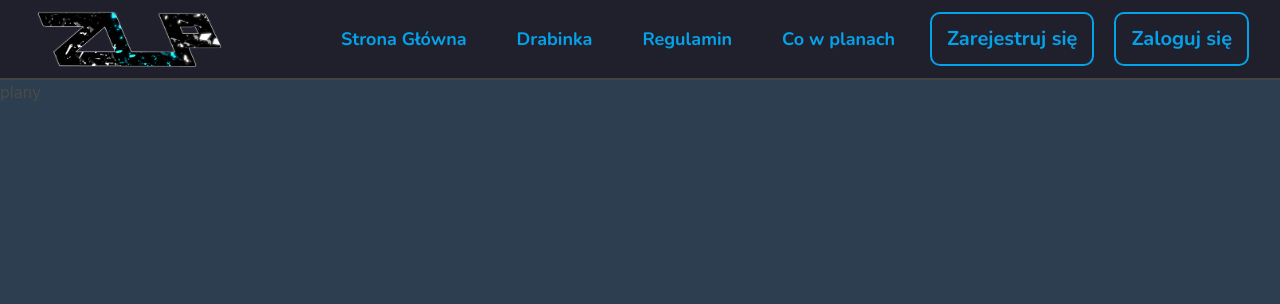
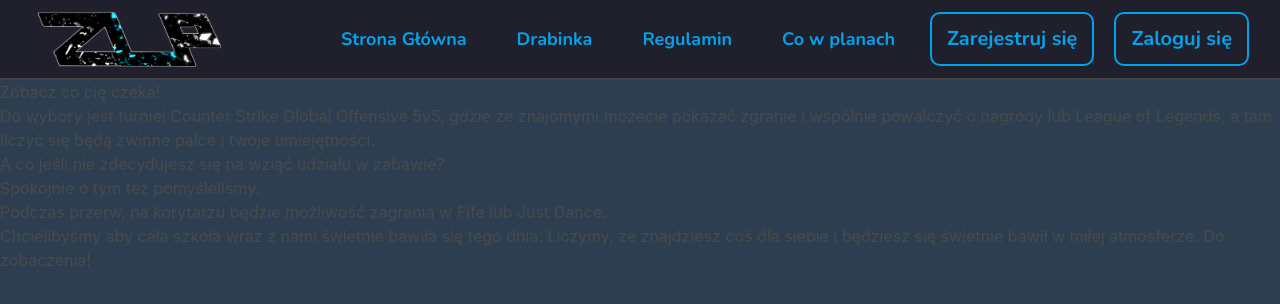
Before and after one commit to PatrickInFrontEnd/ZLP, a React (Create React App) app: page /plany in a window 1280 px wide. Shown: the top 304 px of the page. Built offline with nearby package versions, Linux system fonts and the light colour scheme.

Commit message:
Update PlansPage.jsx

```diff
--- a/src/pages/PlansPage.jsx
+++ b/src/pages/PlansPage.jsx
@@ -1,9 +1,44 @@
 import React, { Component } from 'react';
+import styled from "styled-components";
+
+const Container = styled.div``;
+const Wrapper = styled.div``;
+const MediaWrapper = styled.div``;
+const Games = styled.div``;
+const H1 = styled.h1``;
+const H2 = styled.h2``;
+const P = styled.p``;
 
 class PlansPage extends Component {
-    state = {  }
+    state = {}
     render() {
-        return ( <p>plany</p> );
+        return (
+
+            <Container>
+                <Wrapper>
+                    <H1>Zobacz co cię czeka!</H1>
+                    <P>Do wybory jest turniej Counter Strike Global Offensive 5v5, gdzie ze znajomymi możecie pokazać zgranie i
+                        wspólnie powalczyć o nagrody lub League of Legends, a tam liczyć się będą zwinne palce i twoje
+                umiejętności.</P>
+                    <MediaWrapper>
+                        <Games>
+                        </Games>
+                        <Games>
+                        </Games>
+                        <Games>
+                        </Games>
+                        <Games>
+                        </Games>
+                    </MediaWrapper>
+                    <H2>A co jeśli nie zdecydujesz się na wziąć udziału w zabawie?</H2>
+                    <P>Spokojnie o tym tez pomyśleliśmy. </P>
+                    <P>Podczas przerw, na korytarzu będzie możliwość zagrania w Fife lub Just Dance.</P>
+                    <P>Chcielibyśmy aby cała szkoła wraz z nami świetnie bawiła się tego dnia. Liczymy, że znajdziesz coś dla
+                    siebie i będziesz się świetnie bawił w miłej atmosferze. Do zobaczenia!</P>
+                </Wrapper>
+            </Container>
+
+        );
     }
 }
 
```
